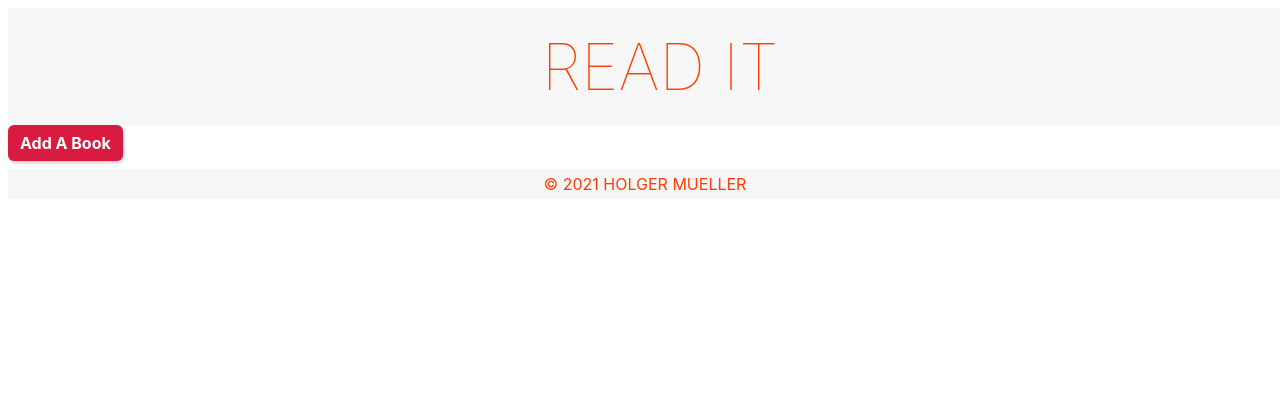
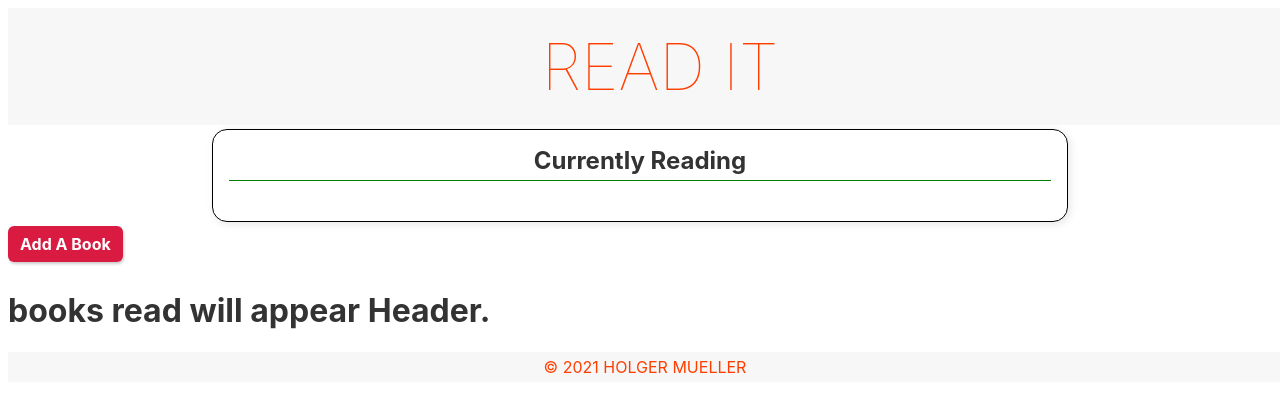
Before and after one commit to Holgermueller/svelte-aws-project, a Svelte app: page / in a window 1280 px wide. Shown: the top 412 px of the page. Built offline with nearby package versions, Linux system fonts and the light colour scheme.

Commit message:
added currently reading card

```diff
--- a/src/App.svelte
+++ b/src/App.svelte
@@ -1,7 +1,9 @@
 <script>
   import Header from "./layout/Header.svelte";
+  import CurrentlyReading from "./Components/CurrentlyReading.svelte";
   import Modal from "./shared/Modal.svelte";
   import Button from "./shared/Button.svelte";
+  import BooksRead from "./Components/BooksRead.svelte";
   import Footer from "./layout/Footer.svelte";
 
   let showModal = false;
@@ -13,10 +15,14 @@
 
 <Header />
 
+<CurrentlyReading />
+
 <Modal {showModal} on:click={toggleModal}>
   <h1>This is the modal</h1>
 </Modal>
 
 <Button on:click={toggleModal}>Add A Book</Button>
 
+<BooksRead />
+
 <Footer />
--- a/src/Components/AddBook.Svelte
+++ b/src/Components/AddBook.Svelte
@@ -0,0 +1,5 @@
+<script></script>
+
+<form action="" />
+
+<style></style>
--- /dev/null
+++ b/src/Components/BooksRead.svelte
@@ -0,0 +1,5 @@
+<script>
+  import Header from "../layout/Header.svelte";
+</script>
+
+<h1>books read will appear Header.</h1>
--- /dev/null
+++ b/src/Components/CurrentlyReading.svelte
@@ -0,0 +1,34 @@
+<article class="currently-reading-card">
+  <h1>Currently Reading</h1>
+
+  <div class="book-info">
+    <slot>
+      <span class="title" />
+    </slot>
+
+    <slot>
+      <span class="author" />
+    </slot>
+
+    <slot>
+      <span class="began-reading" />
+    </slot>
+  </div>
+</article>
+
+<style>
+  .currently-reading-card {
+    width: 65%;
+    margin: 4px auto;
+    border: 1px solid black;
+    border-radius: 15px;
+    box-shadow: 2px 2px 8px rgba(0, 0, 0, 0.1);
+    padding: 1em;
+  }
+  h1 {
+    text-align: center;
+    padding: 0 0 0.2em 0;
+    margin: 0 0 1em 0;
+    border-bottom: 1px solid green;
+  }
+</style>
--- a/src/shared/Modal.svelte
+++ b/src/shared/Modal.svelte
@@ -19,6 +19,7 @@
     background: rgba(0, 0, 0, 0.8);
   }
   .modal {
+    z-index: 5;
     padding: 10px;
     border-radius: 10px;
     max-width: 400px;
```
